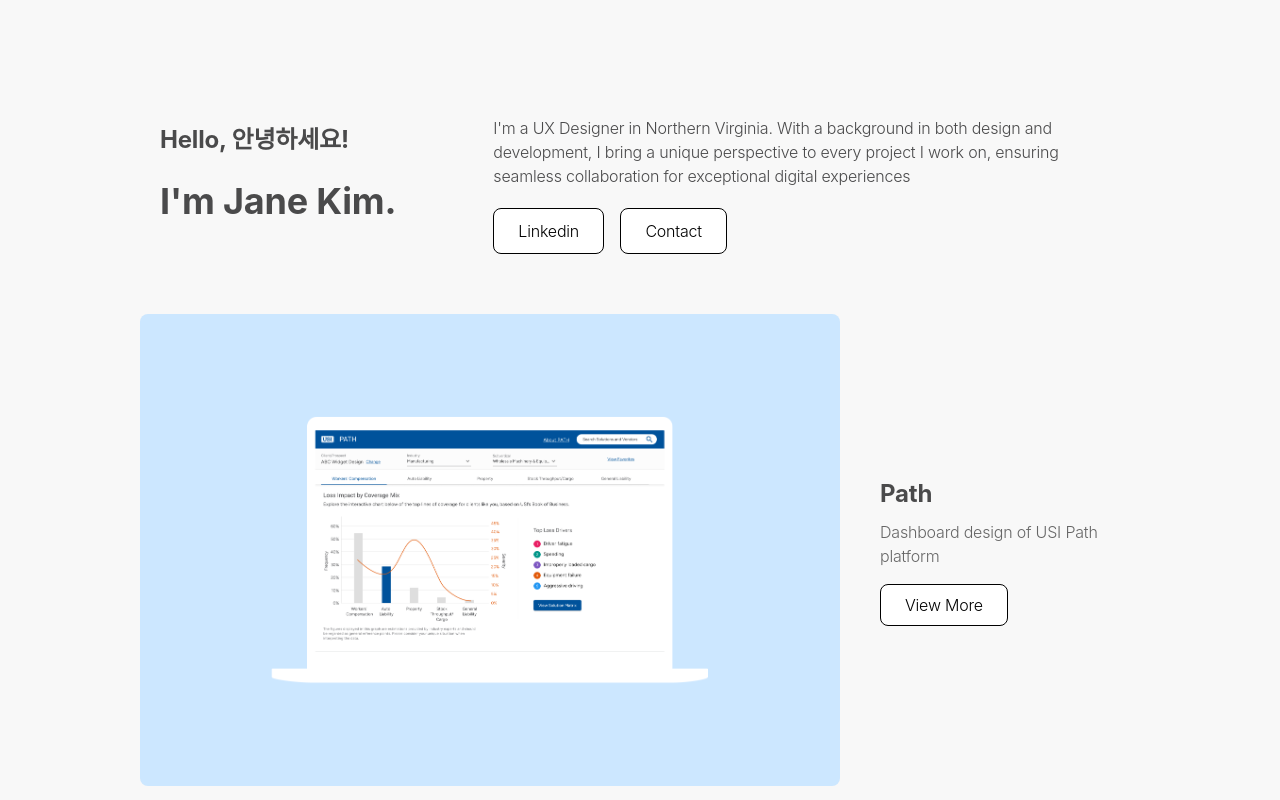
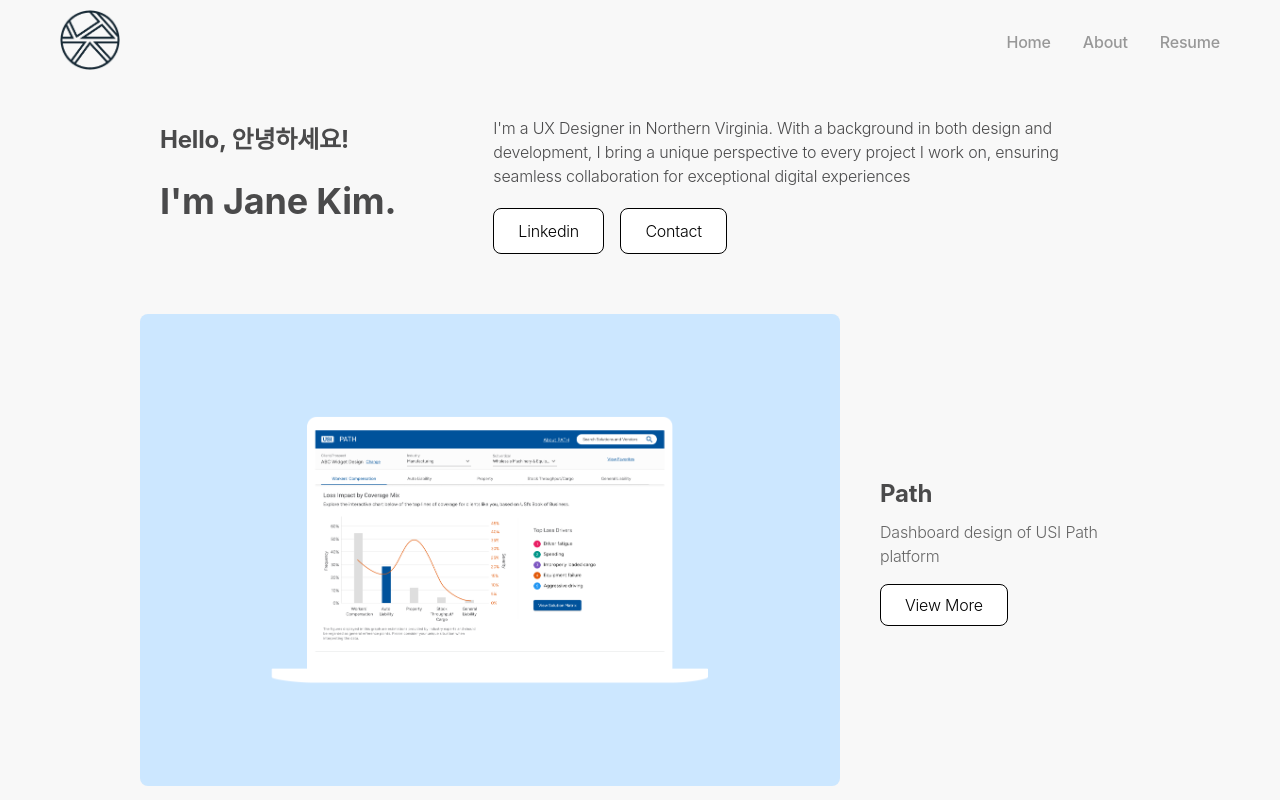
Before and after one commit to jkim618/jkim618.github.io, a plain HTML site: page index.html in a window 1280 px wide. Shown: the top 800 px of the page. Drawn offline with nearby package versions, Linux system fonts and the light colour scheme; a script that the page names is missing.

Commit message:
added resume and header

```diff
--- a/index.css
+++ b/index.css
@@ -7,6 +7,66 @@ body {
   background-color: #F8F8F8;
   color: #4A4A4B;
 }
+
+.blur {
+  filter: blur(5px); /* Adjust the blur amount as needed */
+  transition: filter 0.3s; /* Add a smooth transition effect */
+}
+
+.sticky-nav {
+  position: fixed;
+  top: 0;
+  left: 0;
+  width: 100%;
+  z-index: 1000;
+  display: flex;
+  justify-content: space-between;
+  align-items: center;
+  padding: 10px 20px;
+}
+
+
+.sticky-nav .logo {
+  flex-grow: 1; /* Allow the logo to grow and take up remaining space */
+}
+
+.sticky-nav ul {
+  list-style-type: none;
+  margin: 0;
+  padding: 0;
+  display: flex;
+  margin-right: 80px; /* Add margin to the right of the links */
+}
+
+.sticky-nav ul li {
+  margin-left: 32px;
+}
+
+.sticky-nav ul li:first-child {
+  margin-left: 0;
+}
+
+.sticky-nav ul li a {
+  text-decoration: none;
+  color: #989898;
+  font-weight: 500;
+  transition: color 0.3s;
+}
+
+.sticky-nav ul li a:hover {
+  color: #333;
+}
+
+.logo{
+  margin-left: 40px;
+}
+
+.logo img {
+  max-width: 60px; /* Adjust the max-width of the logo */
+  height: auto; /* Maintain aspect ratio */
+  margin-right: 20px;
+}
+
 
 #coded{
   font-size: 12px;
@@ -154,20 +214,11 @@ body {
   color: #ccc;
 }
 
-/* Logo styles */
-.logo {
-  text-align: center; /* Center align the logo */
-  margin-bottom: 20px; /* Add space below the logo */
-}
-
-.logo img {
-  max-width: 100px; /* Set maximum width for the logo */
-  height: auto; /* Maintain aspect ratio */
-}
 
 /* Adjust main content to avoid overlap with sidebar */
 .wrapper {
   display: flex; /* Use flexbox for layout */
+
 
 }
 
--- a/index.html
+++ b/index.html
@@ -7,12 +7,24 @@
     <script src="https://cdnjs.cloudflare.com/ajax/libs/gsap/3.9.1/gsap.min.js"></script>
     <script src="https://cdnjs.cloudflare.com/ajax/libs/ScrollMagic/2.0.8/ScrollMagic.min.js"></script>
     <script src="https://cdnjs.cloudflare.com/ajax/libs/ScrollMagic/2.0.8/plugins/debug.addIndicators.min.js"></script>
+    <script src="https://cdnjs.cloudflare.com/ajax/libs/ScrollMagic/2.0.8/ScrollMagic.min.js"></script>
+
     <meta charset="UTF-8">
     <meta name="viewport" content="width=device-width, initial-scale=1.0">
     <title>UX Case Study</title>
 </head>
 
 <body>
+    <nav class="sticky-nav">
+        <a class="logo" href="index.html">
+            <img src="logoTransparent.png" alt="Your Logo">
+        </a>
+        <ul>
+            <li><a href="index.html">Home</a></li>
+            <li><a href="about.html">About</a></li>
+            <li><a href="JooaEunKim_UXDesignerResume.pdf" target="_blank">Resume</a></li>
+        </ul>
+    </nav>
     <div id="scroll-container">
         <div class="wrapper">
             <div class="content">
@@ -26,7 +38,8 @@
                             bring a unique perspective to every project I work on, ensuring seamless collaboration for
                             exceptional digital experiences</p>
                         <div class="buttons">
-                            <a href="https://www.linkedin.com/in/jooaeunkim618/" class="cta-button" target="_blank">Linkedin</a>
+                            <a href="https://www.linkedin.com/in/jooaeunkim618/" class="cta-button"
+                                target="_blank">Linkedin</a>
                             <a href="mailto:jk9ay@virginia.edu" class="cta-button">Contact</a>
                         </div>
                     </div>
@@ -85,20 +98,22 @@
             </div>
 
         </div>
-        <!-- <script>
+        <script>
+
+
             // Initialize ScrollMagic controller
             var controller = new ScrollMagic.Controller();
 
             // Define animations for each section
             var tl = gsap.timeline();
 
-            tl.from(".content h1", { opacity: 0, y: 50, duration: 0.5 })
-                .from(".content p", { opacity: 0, y: 50, duration: 0.5 })
-                .from(".three-column", { opacity: 0, y: 50, duration: 0.5 })
-                .from(".content h2", { opacity: 0, y: 50, duration: 0.5 })
-                .from(".content ul", { opacity: 0, y: 50, duration: 0.5 })
-                .from(".imgContainer", { opacity: 0, y: 50, duration: 0.5 })
-                .from(".dark-grey-box", { opacity: 0, y: 50, duration: 0.5 });
+            // tl.from(".content h1", { opacity: 0, y: 50, duration: 0.5 })
+            //     .from(".content p", { opacity: 0, y: 50, duration: 0.5 })
+            //     .from(".three-column", { opacity: 0, y: 50, duration: 0.5 })
+            //     .from(".content h2", { opacity: 0, y: 50, duration: 0.5 })
+            //     .from(".content ul", { opacity: 0, y: 50, duration: 0.5 })
+            //     .from(".imgContainer", { opacity: 0, y: 50, duration: 0.5 })
+            //     .from(".dark-grey-box", { opacity: 0, y: 50, duration: 0.5 });
 
             // Create a ScrollMagic scene
             new ScrollMagic.Scene({
@@ -108,7 +123,7 @@
             })
                 .setTween(tl)
                 .addTo(controller);
-        </script> -->
+        </script>
 
 </body>
 
```
Also changed, not shown: casemanagement.html (+5 -1 lines), pathdashboard.html (+12 -12 lines), 4 other files.
